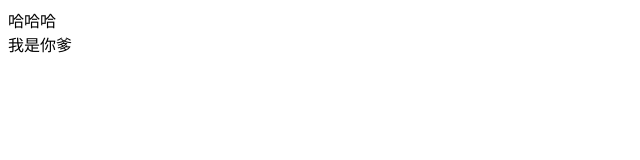
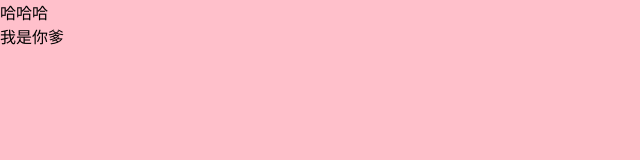
Before and after one commit to ShaneWzl/project-01, a plain HTML site: page index.html in a window 1280 px wide. Shown: the whole page, without its empty margins (0-640 px from the left). Drawn offline with Linux system fonts and the light colour scheme.

Commit message:
这是直接跳过暂存的提交

```diff
--- a/index.css
+++ b/index.css
@@ -0,0 +1,5 @@
+body , html {
+    margin: 0;
+    padding: 0;
+    background-color: pink;
+}
--- a/index.html
+++ b/index.html
@@ -5,9 +5,11 @@
     <meta http-equiv="X-UA-Compatible" content="IE=edge">
     <meta name="viewport" content="width=device-width, initial-scale=1.0">
     <title>Document</title>
+    <link rel="stylesheet" href="./index.css">
 </head>
 <body>
     <div>哈哈哈</div>
     <div>我是你爹</div>
+    <script src="./index.js"></script>
 </body>
 </html>
```
